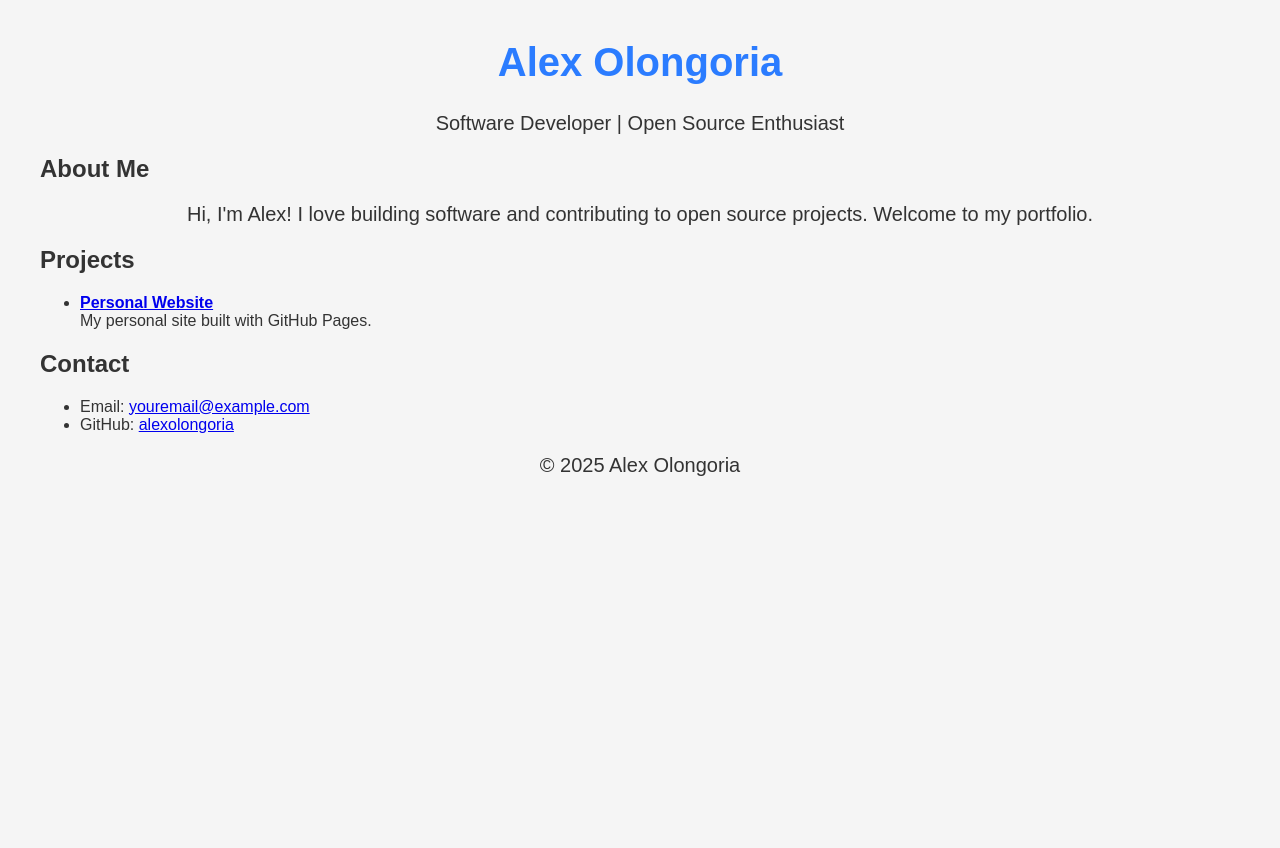
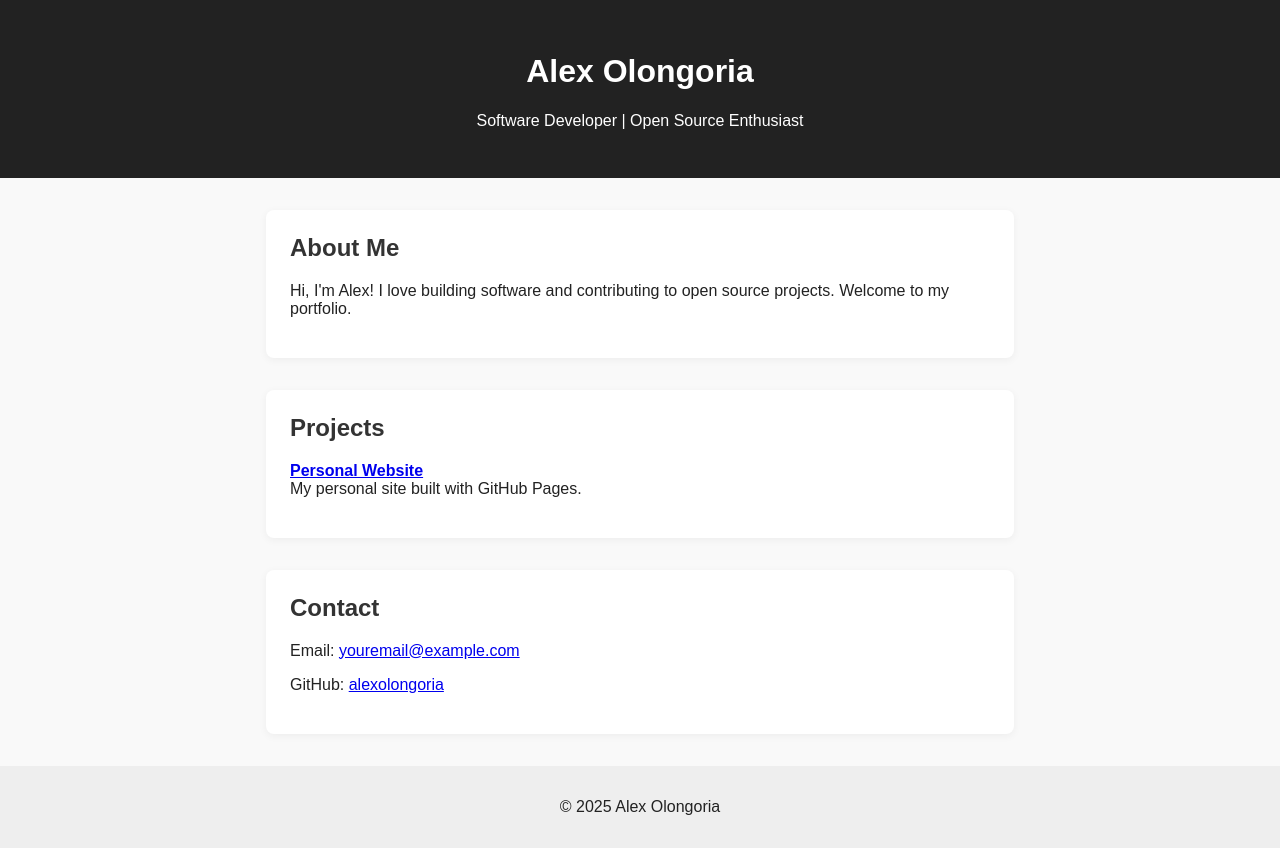
Before and after one commit to alexolongoria/alexolongoria.github.io, a plain HTML site: page index.html in a window 1280 px wide. Before the commit the page ends 800 px from the top, so only its background shows below. Drawn offline with Linux system fonts and the light colour scheme.

Commit message:
Update style.css

```diff
--- a/style.css
+++ b/style.css
@@ -1,17 +1,44 @@
 body {
-  background-color: #f5f5f5;
   font-family: Arial, sans-serif;
-  color: #333;
-  margin: 40px;
+  margin: 0;
+  padding: 0;
+  background: #f9f9f9;
+  color: #222;
 }
 
-h1 {
-  color: #2b7cff;
-  font-size: 2.5em;
+header {
+  background: #222;
+  color: #fff;
+  padding: 2rem 1rem;
   text-align: center;
 }
 
-p {
-  font-size: 1.25em;
+section {
+  max-width: 700px;
+  margin: 2rem auto;
+  background: #fff;
+  padding: 1.5rem;
+  border-radius: 8px;
+  box-shadow: 0 2px 8px rgba(0,0,0,0.05);
+}
+
+h2 {
+  color: #333;
+  margin-top: 0;
+}
+
+ul {
+  list-style-type: none;
+  padding: 0;
+}
+
+li {
+  margin-bottom: 1rem;
+}
+
+footer {
   text-align: center;
+  padding: 1rem;
+  background: #eee;
+  margin-top: 2rem;
 }
```
